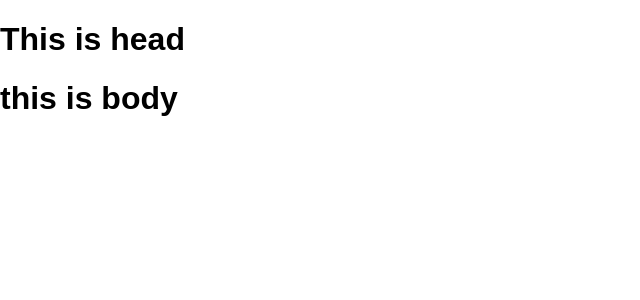
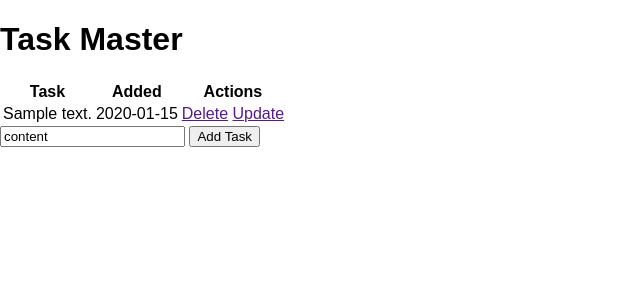
Before and after one commit to naufalyuu1234/Crud_flask, a Flask app: page / in a window 1280 px wide. Shown: the top 300 px of the page, without its empty margins (0-640 px from the left). Run offline with Flask 3, Linux system fonts and the light colour scheme; tables that the repository leaves empty hold one stand-in row (values such as "Sample post").

Commit message:
saya memasukan html dan mengirimkan data ke database

```diff
--- a/app.py
+++ b/app.py
@@ -1,4 +1,4 @@
-from flask import Flask, render_template, url_for
+from flask import Flask, render_template, url_for,request,redirect
 from flask_sqlalchemy import SQLAlchemy
 from datetime import datetime
 
@@ -14,9 +14,21 @@ class Todo(db.Model):
     def __repr__(self):
         return '<Task %r>' % self.id
 
-@app.route('/')
+@app.route('/', methods=['POST','GET'])
 def home():
-    return render_template('index.html')
+    if request.method == 'POST':
+        task_content = request.form['content']
+        new_task = Todo(content=task_content)
+
+        try:
+            db.session.add(new_task)
+            db.session.commit()
+            return redirect('/')
+        except:
+            return 'Error'
+    else:
+        tasks = Todo.query.order_by(Todo.date_created).all()
+        return render_template('index.html', tasks=tasks)
 
 if __name__ == "__main__":
     app.run(debug=True)
--- a/templates/index.html
+++ b/templates/index.html
@@ -1,5 +1,26 @@
-{%extends 'base.html'%} {% block head %}
-<h1>This is head</h1>
-{% endblock %} {% block body %}
-<h1>this is body</h1>
+{%extends 'base.html'%} {% block head %} {% endblock %} {% block body %}
+<div class="content">
+  <h1>Task Master</h1>
+  <table>
+    <tr>
+      <th>Task</th>
+      <th>Added</th>
+      <th>Actions</th>
+    </tr>
+    {% for task in tasks %}
+    <tr>
+      <td>{{ task.content }}</td>
+      <td>{{ task.date_created.date() }}</td>
+      <td>
+        <a href="">Delete</a>
+        <a href="">Update</a>
+      </td>
+    </tr>
+    {% endfor %}
+  </table>
+  <form action="/" method="post">
+    <input type="text" value="content" name="content" />
+    <input type="submit" value="Add Task" />
+  </form>
+</div>
 {% endblock %}
```
